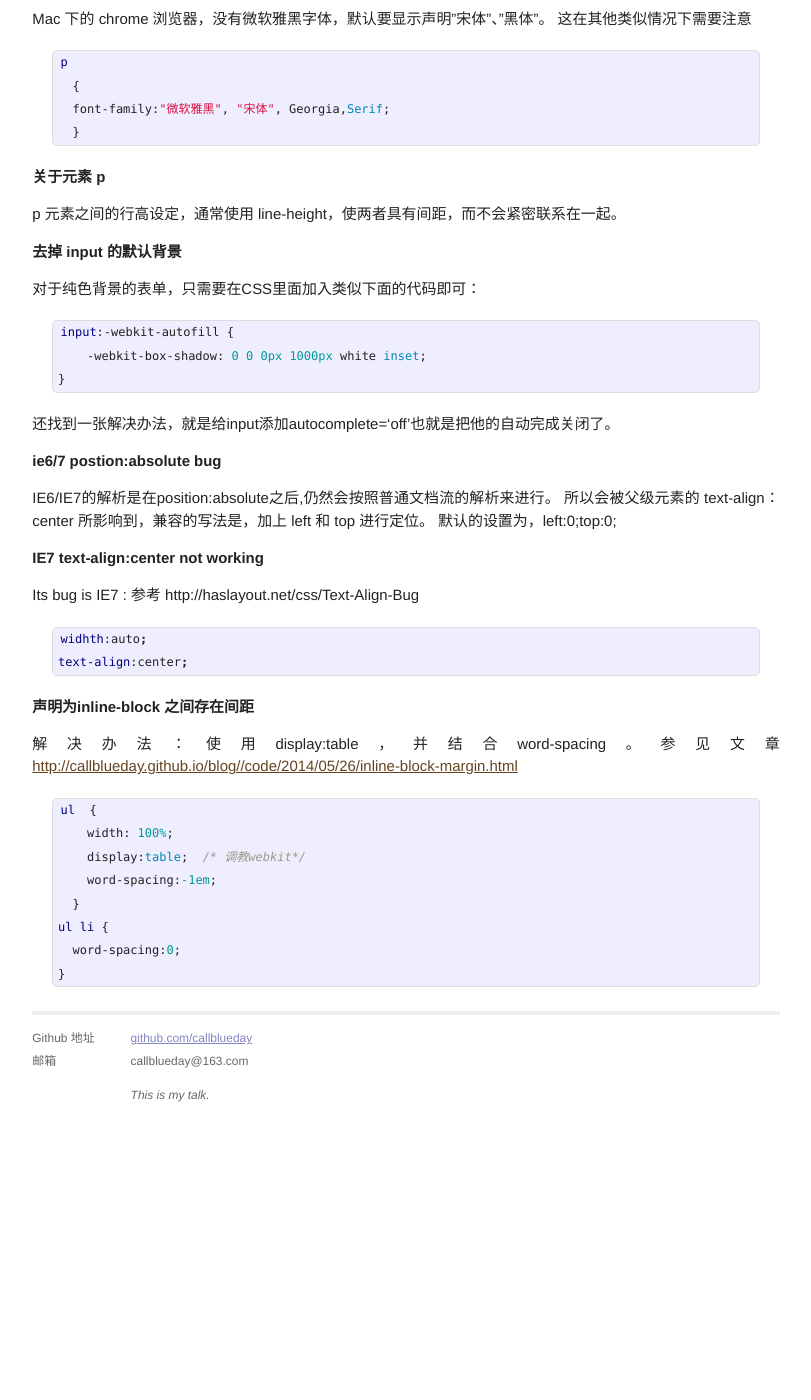
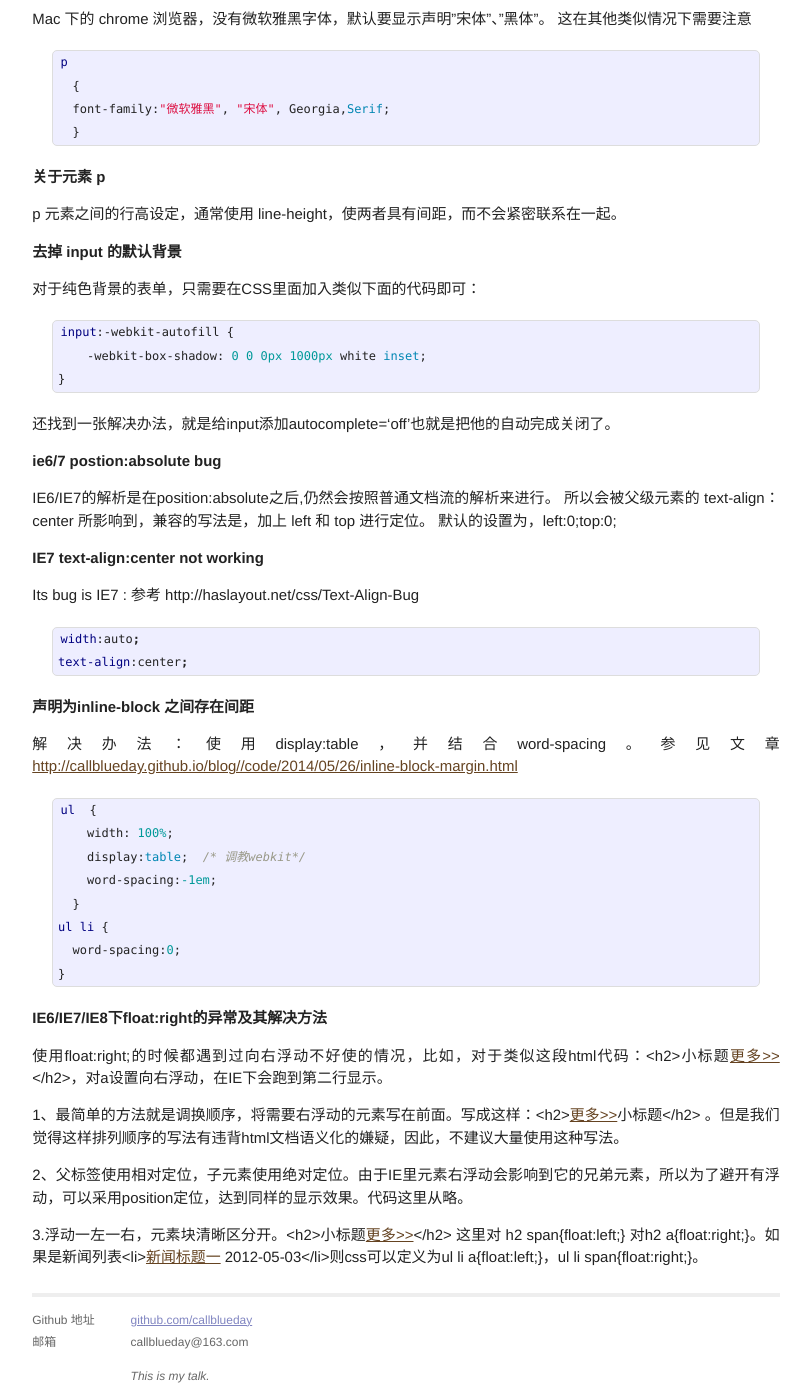
Before and after one commit to callblueday/blog, a Jekyll site: the page built from _posts/2014-05-23-css-clipboard.md, in a window 1280 px wide and 1400 px high, scrolled down 1674 px. Shown: the whole window, without its empty margins (234-1045 px from the left). Built offline with Jekyll 4.4.1, drawn with Linux system fonts in a browser that asks for light colours; Markdown is read by kramdown in place of the engine named in the settings; before the commit the page ends 2792 px from its top, so only the background shows below that.

Commit message:
added: css clipboard

````diff
--- a/_posts/2014-05-23-css-clipboard.md
+++ b/_posts/2014-05-23-css-clipboard.md
@@ -121,7 +121,7 @@ IE7 text-align:center not working
 Its bug is IE7 : 参考 http://haslayout.net/css/Text-Align-Bug
 
 ```css
-widhth:auto;
+width:auto;
 text-align:center;
 ```
 
@@ -139,3 +139,14 @@ ul li {
   word-spacing:0;
 }
 ```
+
+
+IE6/IE7/IE8下float:right的异常及其解决方法
+------------------------------------------
+使用float:right;的时候都遇到过向右浮动不好使的情况，比如，对于类似这段html代码：<h2>小标题<a href="#">更多&gt;&gt;</a></h2>，对a设置向右浮动，在IE下会跑到第二行显示。
+
+1、最简单的方法就是调换顺序，将需要右浮动的元素写在前面。写成这样：<h2><a href="#">更多&gt;&gt;</a>小标题</h2> 。但是我们觉得这样排列顺序的写法有违背html文档语义化的嫌疑，因此，不建议大量使用这种写法。
+
+2、父标签使用相对定位，子元素使用绝对定位。由于IE里元素右浮动会影响到它的兄弟元素，所以为了避开有浮动，可以采用position定位，达到同样的显示效果。代码这里从略。
+
+3.浮动一左一右，元素块清晰区分开。<h2><span>小标题</span><a href="#">更多&gt;&gt;</a></h2> 这里对 h2 span{float:left;} 对h2 a{float:right;}。如果是新闻列表<li><a href="#">新闻标题一</a> <span>2012-05-03</span></li>则css可以定义为ul li a{float:left;}，ul li span{float:right;}。
````
